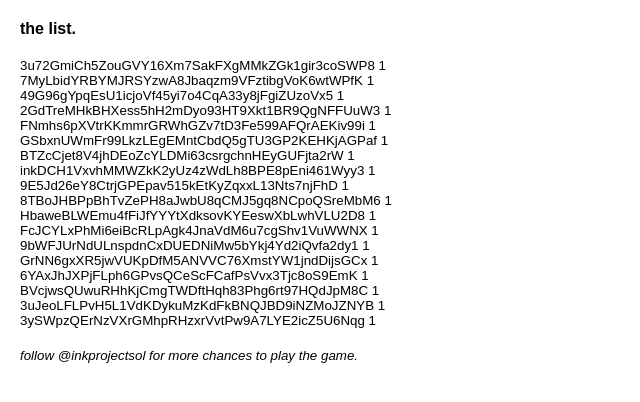
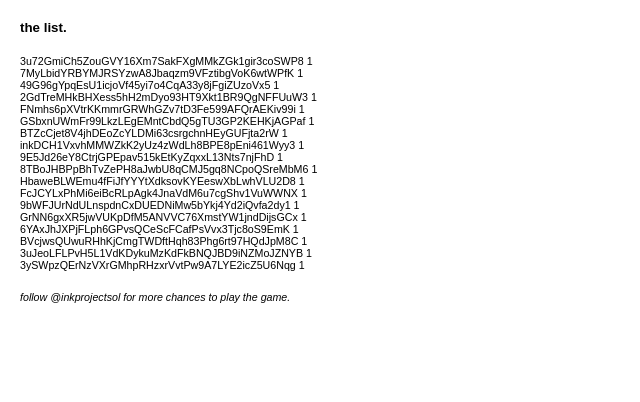
Before and after one commit to inkprojectsol/thelist, a plain HTML site: page index.html in a window 1280 px wide. Shown: the whole page, without its empty margins (0-640 px from the left). Drawn offline with Linux system fonts and the light colour scheme.

Commit message:
font size

```diff
--- a/index.html
+++ b/index.html
@@ -7,7 +7,7 @@
     <style>
         body {
             font-family: Arial, sans-serif;
-            font-size: 10pt;
+            font-size: 8pt;
             margin: 0;
             padding: 20px;
             flex-direction: column;
@@ -15,7 +15,7 @@
         }
         header {
             font-family: Arial, sans-serif;
-            font-size: 12pt;
+            font-size: 10pt;
             width: 100%;
             align-items: center;
         }
```
